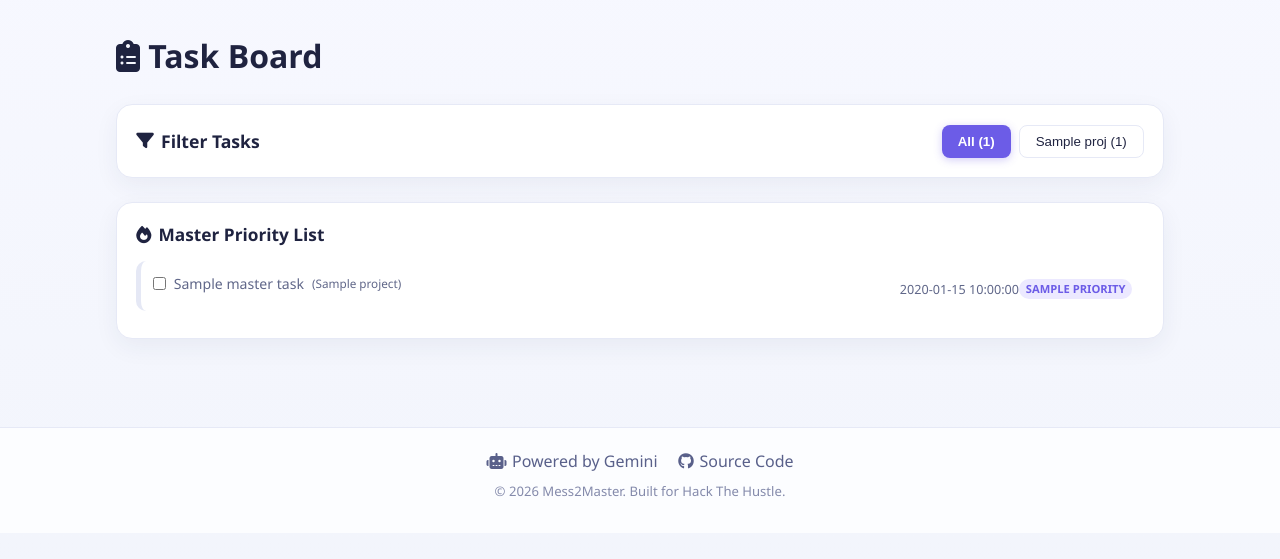
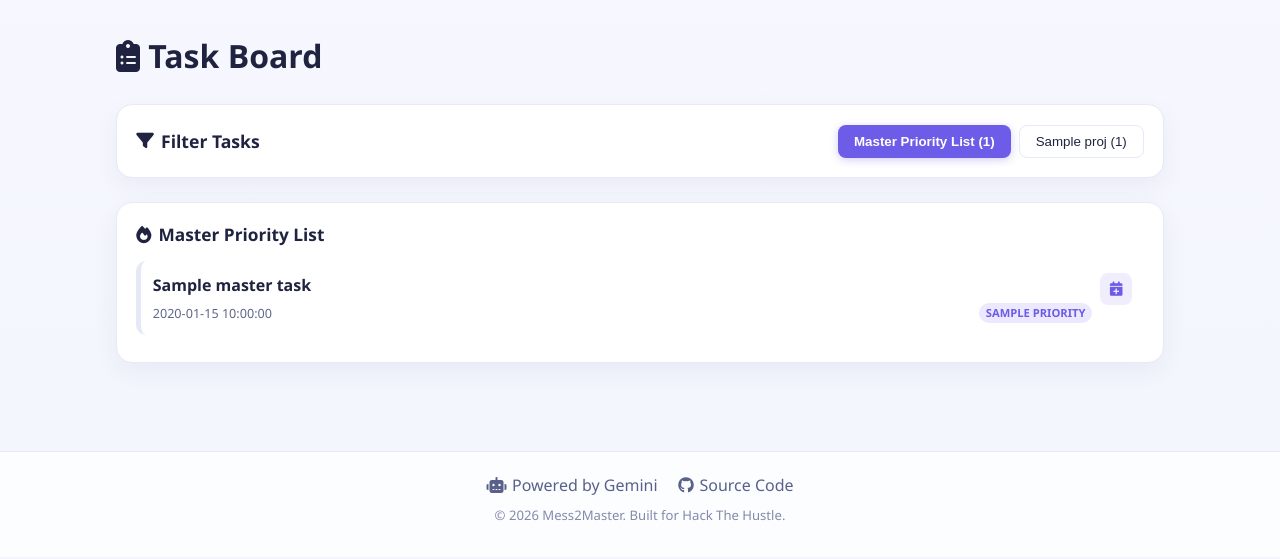
Before and after one commit to JY156/HackTheHustle_Mess2Master, a Flask app: template templates/tasks.html in a window 1280 px wide. Shown: the part 61-620 px from the top of the page. Run offline with Flask 3, Linux system fonts and the light colour scheme; the template is opened without the code that fills it: most values are stand-ins (such as "Sample title", 1, 10 or a date in 2020); some libraries are stand-ins or nearby versions.

Commit message:
fix calendar bug

```diff
--- a/static/js/tasks.js
+++ b/static/js/tasks.js
@@ -97,6 +97,18 @@ document.addEventListener('DOMContentLoaded', () => {
         });
     });
 
+    // === Calendar Redirect (per-task buttons) ===
+    document.querySelectorAll('.btn-calendar-icon').forEach(btn => {
+        btn.addEventListener('click', (e) => {
+            e.preventDefault();
+            const title = encodeURIComponent(btn.dataset.title || 'Mess2Master Task');
+            const date = (btn.dataset.date || new Date().toISOString().split('T')[0]).replace(/-/g, '');
+            const formatted = date.replace(/-/g, '');
+            const url = `https://calendar.google.com/calendar/render?action=TEMPLATE&text=${title}&dates=${formatted}/${formatted}&details=Task%20extracted%20by%20Mess2Master%20AI`;
+            window.open(url, '_blank');
+        });
+    });
+
     // === Sync Button Handler (Per Project) ===
     document.querySelectorAll('.card-sync-btn').forEach(btn => {
         btn.addEventListener('click', async (e) => {
--- a/templates/index.html
+++ b/templates/index.html
@@ -170,9 +170,6 @@
             <section class="card" id="{{ recent.project_name|replace(' ', '-') }}">
                 <div class="project-header">
                     <h2><i class="fas fa-layer-group"></i> {{ recent.project_name }} <span style="font-size: 0.85rem; color: var(--text-muted); font-weight: 400;">(Most Recent)</span></h2>
-                    <div class="sync-badge {{ 'healthy' if recent.sync_score >= 70 else 'critical' }}">
-                        📊 Sync: {{ recent.sync_score }}%
-                    </div>
                 </div>
 
                 <div class="priority-grid">
--- a/templates/tasks.html
+++ b/templates/tasks.html
@@ -4,7 +4,7 @@
     <meta charset="UTF-8">
     <meta name="viewport" content="width=device-width, initial-scale=1.0">
     <title>Tasks | Mess2Master</title>
-    <link rel="stylesheet" href="/static/css/style.css?v=7">
+    <link rel="stylesheet" href="/static/css/style.css?v=8">
     <link rel="stylesheet" href="https://cdnjs.cloudflare.com/ajax/libs/font-awesome/6.4.0/css/all.min.css">
 </head>
 <body>
@@ -31,7 +31,7 @@
                             data-filter="all"
                             id="filter-all"
                             style="padding: 0.5rem 1rem; background: var(--primary); color: white; border: none; border-radius: 8px; cursor: pointer; font-weight: 600; transition: all 0.2s;">
-                        All ({{ master_tasks|length }})
+                        Master Priority List ({{ master_tasks|length }})
                     </button>
 
                     {% for proj in projects %}
@@ -53,18 +53,19 @@
             <div class="task-list" id="masterList">
                 {% if master_tasks %}
                     {% for t in master_tasks %}
-                    <div class="task-item {{ t.priority }}"
-                         data-id="{{ t.id }}"
-                         data-project="{{ t.project|replace(' ', '-') }}">
-                        <label class="task-check" style="display: flex; align-items: center; gap: 0.5rem; flex: 1;">
-                            <input type="checkbox" class="complete-toggle" style="width: auto; margin: 0;">
-                            <span class="task-title">{{ t.title or t.task }}</span>
-                            <small class="task-project" style="color: var(--text-muted);">({{ t.project }})</small>
-                        </label>
+                    <div class="task-item {{ t.priority }}">
+                        <div class="task-content">
+                            <div class="task-info">
+                                <strong>{{ t.title or t.task }}</strong>
+                            </div>
                             <div class="task-meta">
                                 <span>{{ t.deadline or t.due_date or 'TBD' }}</span>
                                 <span class="badge {{ t.priority }}">{{ (t.priority or 'medium').upper() }}</span>
                             </div>
+                        </div>
+                        <button class="btn-calendar-icon" type="button" data-title="{{ t.title or t.task }}" data-date="{{ t.deadline or t.due_date }}" title="Add to Calendar">
+                            <i class="fas fa-calendar-plus"></i>
+                        </button>
                     </div>
                     {% endfor %}
                 {% else %}
@@ -79,9 +80,6 @@
         <section class="card project-section" id="card-{{ slug }}" data-project="{{ slug }}" style="display: none; margin-top: 1rem;">
             <div class="project-header" style="display: flex; justify-content: space-between; align-items: center; margin-bottom: 1rem;">
                 <h2 style="margin: 0;"><i class="fas fa-layer-group"></i> {{ p.project_name }}</h2>
-                <div class="sync-badge {{ 'healthy' if p.sync_score >= 70 else 'critical' }}">
-                    📊 Sync: {{ p.sync_score }}%
-                </div>
             </div>
 
             <div class="priority-grid">
@@ -91,15 +89,19 @@
                     <div class="task-list">
                         {% if p.pending_tasks %}
                             {% for t in p.pending_tasks %}
-                            <div class="task-item {{ t.priority }}" data-id="{{ t.id }}">
-                                <label class="task-check" style="display: flex; align-items: center; gap: 0.5rem; flex: 1;">
-                                    <input type="checkbox" class="complete-toggle" style="width: auto; margin: 0;">
-                                    <span class="task-title">{{ t.title or t.task }}</span>
-                                </label>
+                            <div class="task-item {{ t.priority }}">
+                                <div class="task-content">
+                                    <div class="task-info">
+                                        <strong>{{ t.title or t.task }}</strong>
+                                    </div>
                                     <div class="task-meta">
                                         <span>{{ t.deadline or t.due_date or 'TBD' }}</span>
                                         <span class="badge {{ t.priority }}">{{ (t.priority or 'medium').upper() }}</span>
                                     </div>
+                                </div>
+                                <button class="btn-calendar-icon" type="button" data-title="{{ t.title or t.task }}" data-date="{{ t.deadline or t.due_date }}" title="Add to Calendar">
+                                    <i class="fas fa-calendar-plus"></i>
+                                </button>
                             </div>
                             {% endfor %}
                         {% else %}
@@ -160,6 +162,6 @@
         </div>
     </footer>
 
-    <script src="/static/js/tasks.js?v=7"></script>
+    <script src="/static/js/tasks.js?v=8"></script>
 </body>
 </html>
```
Lines whose indentation alone changed are shown as unchanged.
